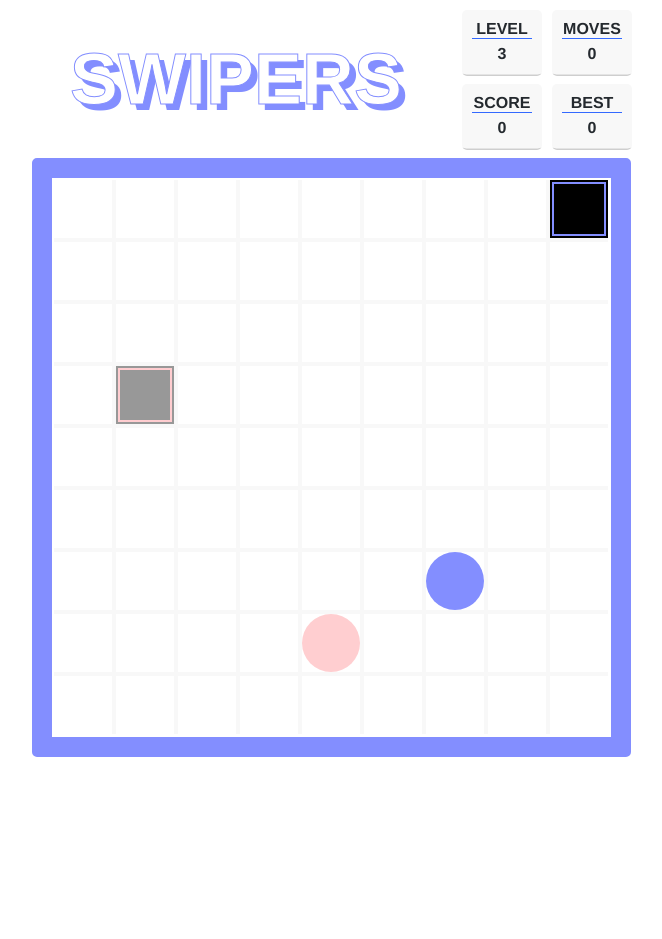
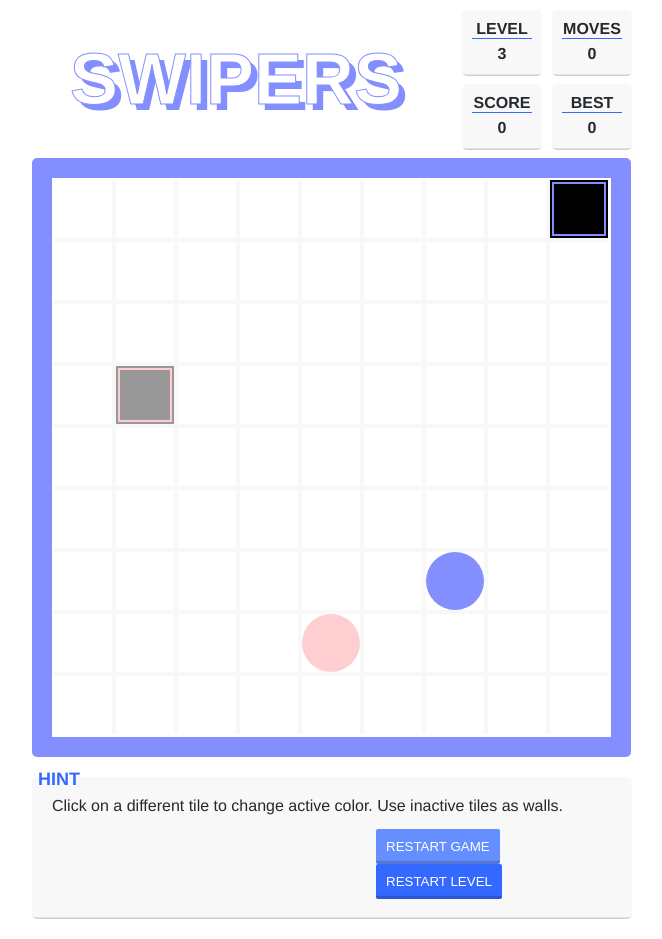
Before and after one commit to Calanthe/swipers, a React (Create React App) app: page / in a window 1280 px wide. Shown: the whole page, without its empty margins (291-953 px from the left). Before the commit the page ends 800 px from the top, so only its background shows below. Built offline with nearby package versions, Linux system fonts and the light colour scheme.

Commit message:
hint component added

```diff
--- a/src/index.scss
+++ b/src/index.scss
@@ -365,6 +365,7 @@ p {
       .text {
         margin: 10px 0px 10px;
       }
+  }
 
   .button {
     display:inline-block;
@@ -394,5 +395,29 @@ p {
       background-color: $tertiary-font-color;
     }
   }
+
+  .hint {
+      margin: 20px 0;
+      padding: 20px 0 20px 20px;
+      box-sizing: border-box;
+      width: 600px;
+      position: relative;
+      background-color: $secondary-bg-color;
+      border-radius: 5px;
+      box-shadow: inset 0 -0.6em 0 -0.5em rgba(0,0,0,0.17);
+
+      &:before {
+          content: 'HINT';
+          position: absolute;
+          top: -8px;
+          left: 6px;
+          color: $tertiary-font-color;
+          font-weight: bold;
+          font-size: 18px;
+      }
+
+      & .buttons {
+         padding: 14px 0 0 324px;
       }
   }
+}
--- a/src/js/actions/actionTypes.tsx
+++ b/src/js/actions/actionTypes.tsx
@@ -1,4 +1,5 @@
 export const UPDATE_CELLS = "UPDATE_CELLS";
 export const SET_ACTIVE_TYPE = "SET_ACTIVE_TYPE";
 export const RESTART_LEVEL = "RESTART_LEVEL";
+export const RESTART_GAME = "RESTART_GAME";
 export const SET_NEXT_LEVEL = "SET_NEXT_LEVEL";
--- a/src/js/actions/index.tsx
+++ b/src/js/actions/index.tsx
@@ -1,5 +1,5 @@
-import { UPDATE_CELLS, SET_ACTIVE_TYPE, RESTART_LEVEL, SET_NEXT_LEVEL } from "./actionTypes";
-import { Cell, UpdateCellsAction, SetActiveTypeAction, RestartLevelAction, SetNextLevelAction } from "../misc/tsTypes";
+import { UPDATE_CELLS, SET_ACTIVE_TYPE, RESTART_LEVEL, RESTART_GAME, SET_NEXT_LEVEL } from "./actionTypes";
+import { Cell, UpdateCellsAction, SetActiveTypeAction, RestartLevelAction, RestartGameAction, SetNextLevelAction } from "../misc/tsTypes";
 
 export function updateCells(keyPressedNo: number): UpdateCellsAction {
     return {
@@ -21,6 +21,12 @@ export function restartLevel(): RestartLevelAction {
     }
 };
 
+export function restartGame(): RestartGameAction {
+    return {
+        type: RESTART_GAME
+    }
+};
+
 export function setNextLevel(): SetNextLevelAction {
     return {
         type: SET_NEXT_LEVEL
--- a/src/js/components/Game.tsx
+++ b/src/js/components/Game.tsx
@@ -3,13 +3,15 @@ import { connect } from "react-redux";
 import Board from "./Board"
 import Header from "./Header"
 import InfoOverlay from "./InfoOverlay"
-import { updateCells, setActiveType, restartLevel, setNextLevel } from "../actions/index";
+import Hint from "./Hint"
+import { updateCells, setActiveType, restartLevel, restartGame, setNextLevel } from "../actions/index";
 import { Cell } from "../misc/tsTypes";
 
 interface GameProps {
     updateCells: typeof updateCells,
     setActiveType: typeof setActiveType,
     restartLevel: typeof restartLevel,
+    restartGame: typeof restartGame,
     setNextLevel: typeof setNextLevel
 }
 
@@ -22,6 +24,7 @@ const mapDispatchToProps = dispatch => {
         updateCells: keyPressedNo => dispatch(updateCells(keyPressedNo)),
         setActiveType: cell => dispatch(setActiveType(cell)),
         restartLevel: () => dispatch(restartLevel()),
+        restartGame: () => dispatch(restartGame()),
         setNextLevel: () => dispatch(setNextLevel())
     };
 };
@@ -58,6 +61,10 @@ class Game extends React.Component<GameProps> {
         this.props.restartLevel();
     }
 
+    handleRestartGame = (): void => {
+        this.props.restartGame();
+    }
+
     handleSetNextLevel = (): void => {
         this.props.setNextLevel();
     }
@@ -67,7 +74,8 @@ class Game extends React.Component<GameProps> {
             <div className="app">
                 <Header/>
                 <Board onMouseClick={this.handleMouseClick}/>
-                <InfoOverlay onRestart={this.handleRestartLevel} onNextLevel={this.handleSetNextLevel}/>
+                <Hint onLevelRestart={this.handleRestartLevel} onGameRestart={this.handleRestartGame}/>
+                <InfoOverlay onLevelRestart={this.handleRestartLevel} onNextLevel={this.handleSetNextLevel}/>
             </div>
         );
     }
--- /dev/null
+++ b/src/js/components/Hint.tsx
@@ -0,0 +1,28 @@
+import React, { FunctionComponent } from 'react';
+import { connect } from "react-redux";
+
+interface Props {
+    hint: string,
+    onLevelRestart: () => void,
+    onGameRestart: () => void,
+}
+
+const mapStateToProps = state => {
+    return {
+        hint: state.hint
+    };
+};
+
+const Hint: React.FunctionComponent<Props> = ({ hint, onLevelRestart, onGameRestart }) => {
+    return (
+        <div className='hint'>
+            <p>{hint}</p>
+            <div className='buttons'>
+                <button className="button restart" onClick={onGameRestart}>Restart game</button>
+                <button className="button next" onClick={onLevelRestart}>Restart level</button>
+            </div>
+        </div>
+    )
+}
+
+export default connect(mapStateToProps)(Hint);
--- a/src/js/components/InfoOverlay.tsx
+++ b/src/js/components/InfoOverlay.tsx
@@ -6,7 +6,7 @@ interface Props {
     isLevelFinished: boolean,
     isGameFinished: boolean,
     moves: number,
-    onRestart: () => void,
+    onLevelRestart: () => void,
     onNextLevel: () => void,
 };
 
@@ -18,7 +18,7 @@ const mapStateToProps = state => {
     };
 };
 
-const InfoOverlay: React.FunctionComponent<Props> = ({ isLevelFinished, isGameFinished, moves, onRestart, onNextLevel }) => {
+const InfoOverlay: React.FunctionComponent<Props> = ({ isLevelFinished, isGameFinished, moves, onLevelRestart, onNextLevel }) => {
     const
         infoOverlayClass = classNames('info-overlay', { 'visible': isLevelFinished }),
         infoOverlayWrapperClass = classNames('info-overlay-wrapper', { 'visible': isLevelFinished });
@@ -36,7 +36,7 @@ const InfoOverlay: React.FunctionComponent<Props> = ({ isLevelFinished, isGameFi
                     }
                 </div>
                 <div>
-                    <button className="button restart" onClick={onRestart}>Restart level</button>
+                    <button className="button restart" onClick={onLevelRestart}>Restart level</button>
                     {isGameFinished
                         ? null
                         : <button className="button next" onClick={onNextLevel}>Next level</button>
--- a/src/js/misc/levels.tsx
+++ b/src/js/misc/levels.tsx
@@ -51,7 +51,7 @@ export const LEVELS = [
             positionY: 0,
             type: 1,
             isFinishTile: true,
-            hint: 'Click on a different tile to change active color. Use inactive tiles as blockers.'
+            hint: 'Click on a different tile to change active color. Use inactive tiles as walls.'
         },
         {
             positionX: 6,
@@ -79,7 +79,7 @@ export const LEVELS = [
             positionY: 5,
             type: 1,
             isFinishTile: true,
-            hint: 'Use grey blocks as walls.'
+            hint: 'Use grey blocks as walls too.'
         },
         {
             positionX: 0,
--- a/src/js/reducers/index.tsx
+++ b/src/js/reducers/index.tsx
@@ -1,4 +1,4 @@
-import { UPDATE_CELLS, SET_ACTIVE_TYPE, RESTART_LEVEL, SET_NEXT_LEVEL } from "../actions/actionTypes";
+import { UPDATE_CELLS, SET_ACTIVE_TYPE, RESTART_LEVEL, RESTART_GAME, SET_NEXT_LEVEL } from "../actions/actionTypes";
 import { BOARD_WIDTH, BOARD_HEIGHT, WALL_TYPE } from "../misc/constants";
 import { transformFromStateToGrid, transformFromGridToState, factorial } from "../misc/utils";
 import { Cell, CellState, FinishCords, RootReducerAction } from "../misc/tsTypes";
@@ -23,6 +23,7 @@ function initializeState(level:number = 0): CellState {
         level: level,
         finishCords: setFinishCords(level),
         nonStandardTilesAmount: countTiles(level), //counter of nonstandard tiles, needed to calc if lvl is finished
+        hint: setHint(level),
         score: 0,
         singleScore: 0,
         scoreClass: '',
@@ -83,6 +84,20 @@ function countTiles(level:number = 0): number {
     }, 0)
 
     return tilesAmount;
+};
+
+function setHint(level:number = 0): string {
+    let hint = '',
+        currentLevel = LEVELS[level];
+
+    currentLevel.forEach(tile => {
+        if (tile.hint) {
+            hint = tile.hint
+            return;
+        }
+    });
+
+    return hint;
 };
 
 function moveTile(move: number, state: CellState): Cell[] {
@@ -269,6 +284,9 @@ const rootReducer = (state = initializeState(INITIAL_LEVEL), action: RootReducer
         case RESTART_LEVEL:
             newState = initializeState(state.level);
             return newState;
+        case RESTART_GAME:
+            newState = initializeState(INITIAL_LEVEL);
+            return newState;
         case SET_NEXT_LEVEL:
             newState = initializeState(state.level + 1);
             return newState;
```
Also changed, not shown: src/js/misc/tsTypes.tsx (+6 -1 lines). Lines whose indentation alone changed are shown as unchanged.
